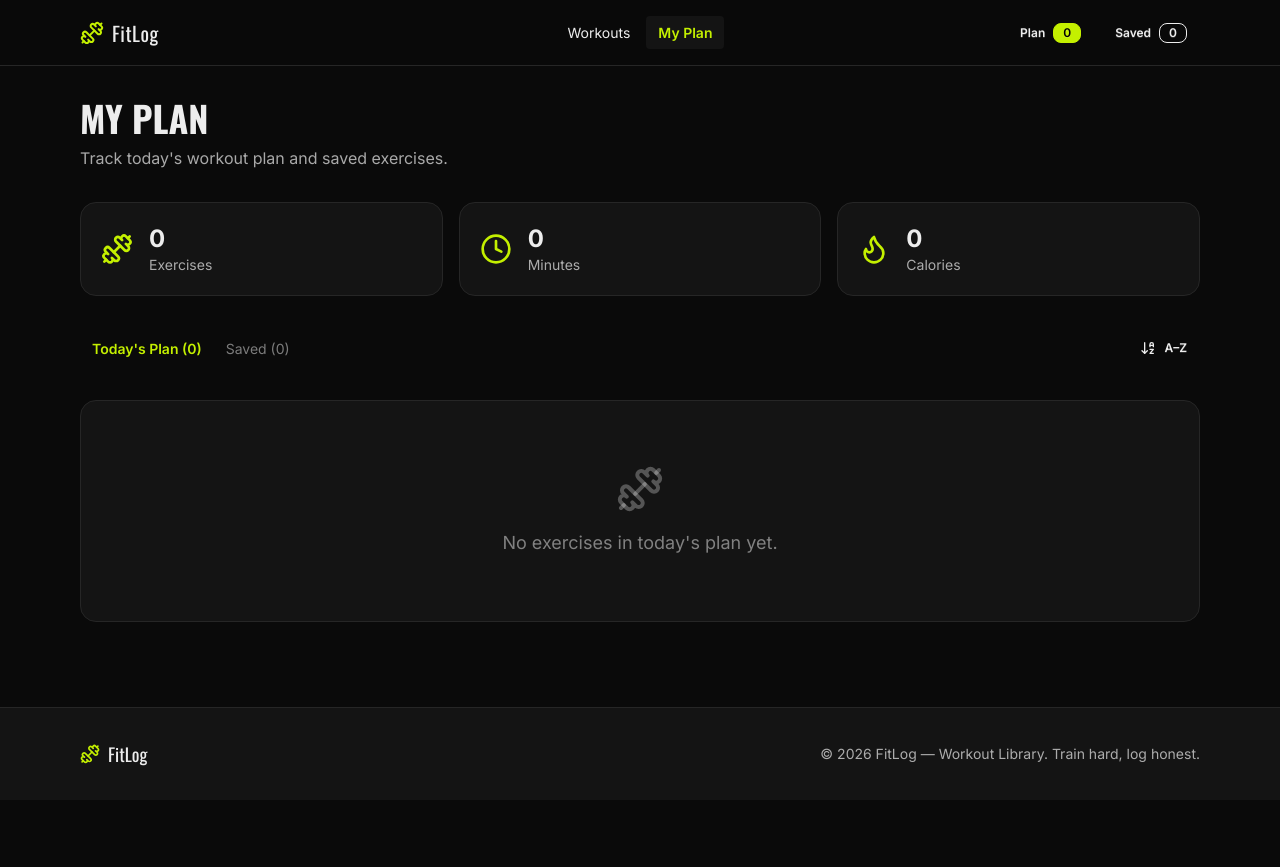
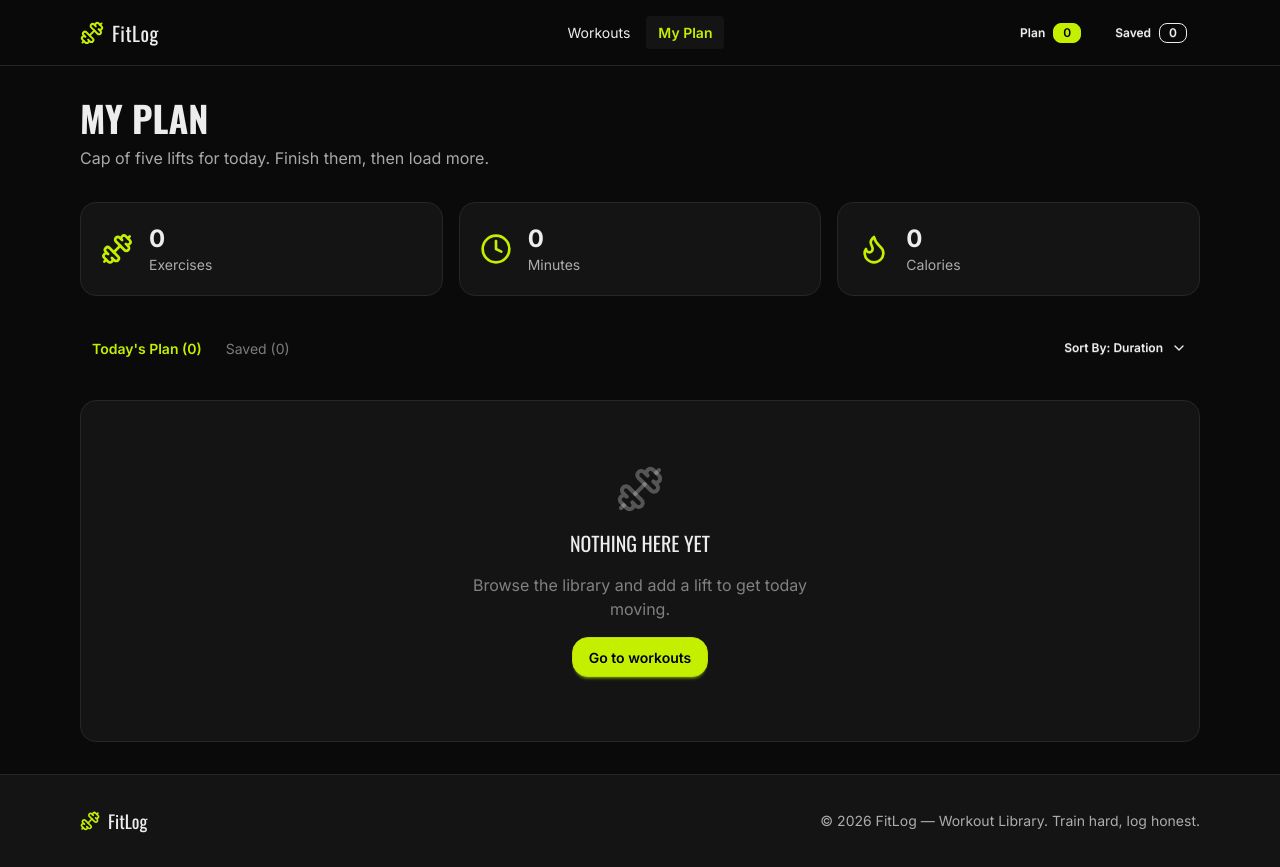
Before and after one commit to Srabon-bot/Assignment-6-, a Next.js app: page /my-plan in a window 1280 px wide. Before the commit the page ends 800 px from the top, so only its background shows below. Built offline with nearby package versions, Linux system fonts and the light colour scheme.

Commit message:
updated my plan page with sort dropdown, view details, thumbnails, and added plan cap

```diff
--- a/src/app/my-plan/page.tsx
+++ b/src/app/my-plan/page.tsx
@@ -1,7 +1,9 @@
 "use client";
 
 import { useContext, useState } from "react";
-import { Dumbbell, Clock, Flame, X, CheckCircle, ArrowDownAZ, ArrowUpZA } from "lucide-react";
+import Link from "next/link";
+import Image from "next/image";
+import { Dumbbell, Clock, Flame, Star, X, CheckCircle, ChevronDown } from "lucide-react";
 import toast from "react-hot-toast";
 import { PlanContext } from "../../context/PlanContext";
 import { IWorkout } from "../../types/workout.type";
@@ -9,7 +11,7 @@ import { IWorkout } from "../../types/workout.type";
 const MyPlan = () => {
   const { plan, setPlan, saved, setSaved } = useContext(PlanContext);
   const [activeTab, setActiveTab] = useState<"plan" | "saved">("plan");
-  const [sortOrder, setSortOrder] = useState<"asc" | "desc">("asc");
+  const [sortBy, setSortBy] = useState<"duration" | "calories" | "rating">("duration");
 
   const totalExercises = plan.length;
   const totalMinutes = plan.reduce((sum, w) => sum + w.duration, 0);
@@ -32,8 +34,9 @@ const MyPlan = () => {
 
   const getSortedList = (list: IWorkout[]) => {
     return [...list].sort((a, b) => {
-      if (sortOrder === "asc") return a.name.localeCompare(b.name);
-      return b.name.localeCompare(a.name);
+      if (sortBy === "duration") return a.duration - b.duration;
+      if (sortBy === "calories") return a.caloriesBurned - b.caloriesBurned;
+      return b.rating - a.rating;
     });
   };
 
@@ -45,7 +48,7 @@ const MyPlan = () => {
       <div>
         <h1 className="text-4xl font-heading font-bold uppercase">My Plan</h1>
         <p className="mt-2 text-base-content/70">
-          Track today&apos;s workout plan and saved exercises.
+          Cap of five lifts for today. Finish them, then load more.
         </p>
       </div>
 
@@ -91,43 +94,80 @@ const MyPlan = () => {
           </button>
         </div>
 
-        <button
-          className="btn btn-ghost btn-sm gap-2"
-          onClick={() => setSortOrder(sortOrder === "asc" ? "desc" : "asc")}
-        >
-          {sortOrder === "asc" ? (
-            <><ArrowDownAZ className="h-4 w-4" /> A–Z</>
-          ) : (
-            <><ArrowUpZA className="h-4 w-4" /> Z–A</>
-          )}
-        </button>
+        <div className="dropdown dropdown-end">
+          <div tabIndex={0} role="button" className="btn btn-ghost btn-sm gap-2">
+            Sort By: {sortBy.charAt(0).toUpperCase() + sortBy.slice(1)}
+            <ChevronDown className="h-4 w-4" />
+          </div>
+          <ul tabIndex={0} role="menu" className="menu dropdown-content z-50 mt-2 w-44 rounded-xl border border-base-300 bg-base-200 p-2 shadow-lg">
+            <li role="menuitem">
+              <button onClick={() => setSortBy("duration")} className={sortBy === "duration" ? "active" : ""}>
+                Duration
+              </button>
+            </li>
+            <li role="menuitem">
+              <button onClick={() => setSortBy("calories")} className={sortBy === "calories" ? "active" : ""}>
+                Calories
+              </button>
+            </li>
+            <li role="menuitem">
+              <button onClick={() => setSortBy("rating")} className={sortBy === "rating" ? "active" : ""}>
+                Rating
+              </button>
+            </li>
+          </ul>
+        </div>
       </div>
 
       {sortedList.length === 0 ? (
         <div className="flex flex-col items-center gap-4 rounded-2xl border border-base-300 bg-base-200 py-16 text-center">
           <Dumbbell className="h-12 w-12 text-base-content/30" />
-          <p className="text-lg text-base-content/50">
-            {activeTab === "plan"
-              ? "No exercises in today's plan yet."
-              : "No saved exercises yet."}
+          <h3 className="font-heading text-xl uppercase">Nothing here yet</h3>
+          <p className="max-w-sm text-base-content/50">
+            Browse the library and add a lift to get today moving.
           </p>
+          <Link href="/" className="btn btn-accent rounded-2xl text-black">
+            Go to workouts
+          </Link>
         </div>
       ) : (
         <div className="space-y-4">
           {sortedList.map((workout) => (
             <div
               key={workout.id}
-              className="flex flex-wrap items-center justify-between gap-4 rounded-2xl border border-base-300 bg-base-200 p-4"
+              className="flex flex-col gap-4 rounded-2xl border border-base-300 bg-base-200 p-4 sm:flex-row sm:items-center"
             >
+              <div className="relative h-20 w-20 shrink-0 overflow-hidden rounded-xl">
+                <Image
+                  src={workout.image}
+                  alt={workout.name}
+                  fill
+                  className="object-cover"
+                  sizes="80px"
+                />
+              </div>
               <div className="flex-1">
-                <h3 className="font-heading text-lg">{workout.name}</h3>
+                <h3 className="font-heading text-lg uppercase">{workout.name}</h3>
+                <p className="text-sm text-base-content/60">{workout.equipment}</p>
                 <div className="mt-1 flex flex-wrap gap-3 text-sm text-base-content/70">
-                  <span>{workout.duration} min</span>
-                  <span>{workout.caloriesBurned} kcal</span>
-                  <span>{workout.difficulty}</span>
+                  <span className="inline-flex items-center gap-1">
+                    <Clock className="h-3.5 w-3.5 text-primary" /> {workout.duration} min
+                  </span>
+                  <span className="inline-flex items-center gap-1">
+                    <Flame className="h-3.5 w-3.5 text-primary" /> {workout.caloriesBurned} kcal
+                  </span>
+                  <span className="inline-flex items-center gap-1">
+                    <Star className="h-3.5 w-3.5 text-primary" /> {workout.rating}
+                  </span>
                 </div>
               </div>
-              <div className="flex gap-2">
+              <div className="flex flex-wrap gap-2">
+                <Link
+                  href={`/exercise/${workout.id}`}
+                  className="btn btn-outline btn-sm rounded-xl"
+                >
+                  View Details
+                </Link>
                 {activeTab === "plan" && (
                   <button
                     className="btn btn-accent btn-sm rounded-xl text-black"
--- a/src/components/exerciseDetail/ExerciseActions.tsx
+++ b/src/components/exerciseDetail/ExerciseActions.tsx
@@ -15,10 +15,15 @@ const ExerciseActions = ({ workout }: IExerciseActionsProps) => {
 
   const isInPlan = plan.some((item) => item.id === workout.id);
   const isSaved = saved.some((item) => item.id === workout.id);
+  const isPlanFull = plan.length >= 5;
 
   const handleAddToPlan = () => {
     if (isInPlan) {
       toast.error("Already in today's plan!");
+      return;
+    }
+    if (isPlanFull) {
+      toast.error("Plan is full! Finish your current lifts first.");
       return;
     }
     setPlan([...plan, workout]);
@@ -38,11 +43,11 @@ const ExerciseActions = ({ workout }: IExerciseActionsProps) => {
     <div className="mt-6 flex flex-col gap-3 sm:flex-row">
       <button
         onClick={handleAddToPlan}
-        disabled={isInPlan}
+        disabled={isInPlan || isPlanFull}
         className="btn btn-accent rounded-2xl text-black"
       >
         <CalendarPlus className="h-5 w-5" />
-        {isInPlan ? "Already in Plan" : "Add to today's plan"}
+        {isInPlan ? "Already in Plan" : isPlanFull ? "Plan Full (5/5)" : "Add to today's plan"}
       </button>
       <button
         onClick={handleSave}
```
